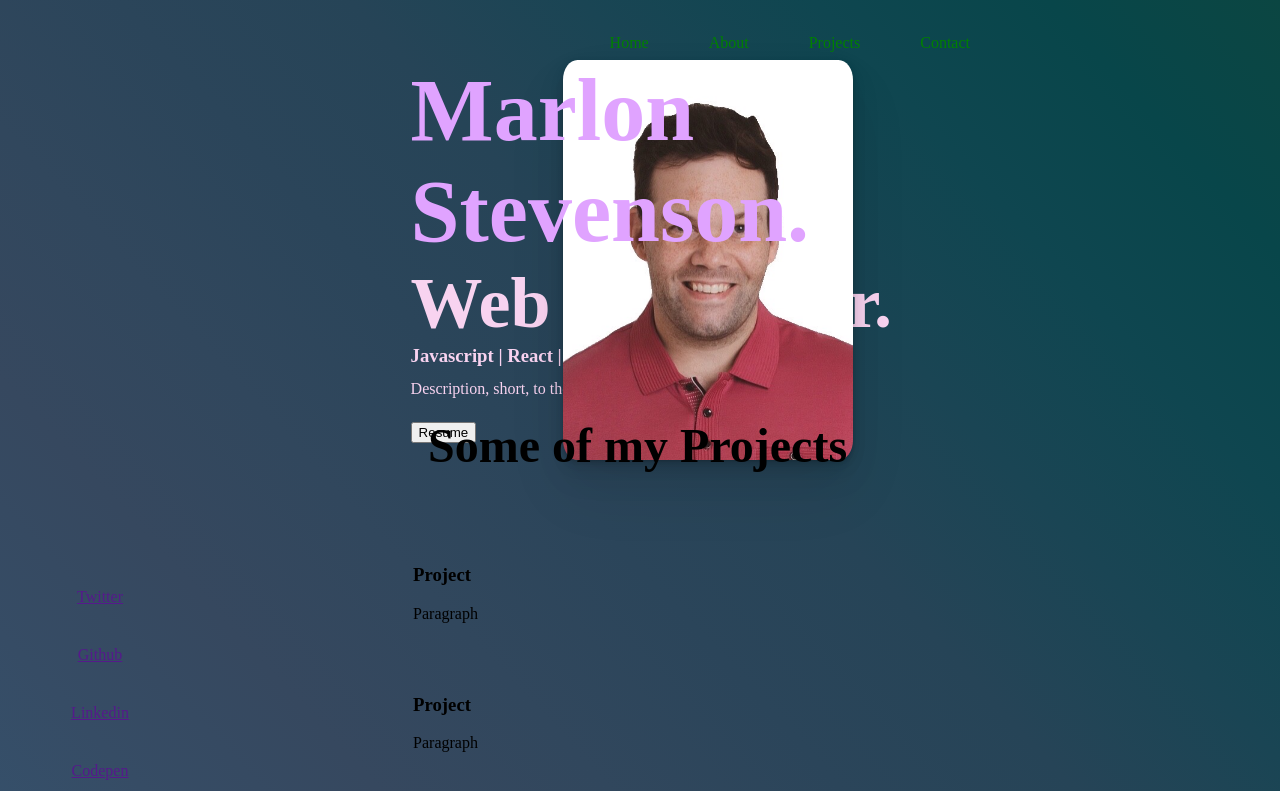
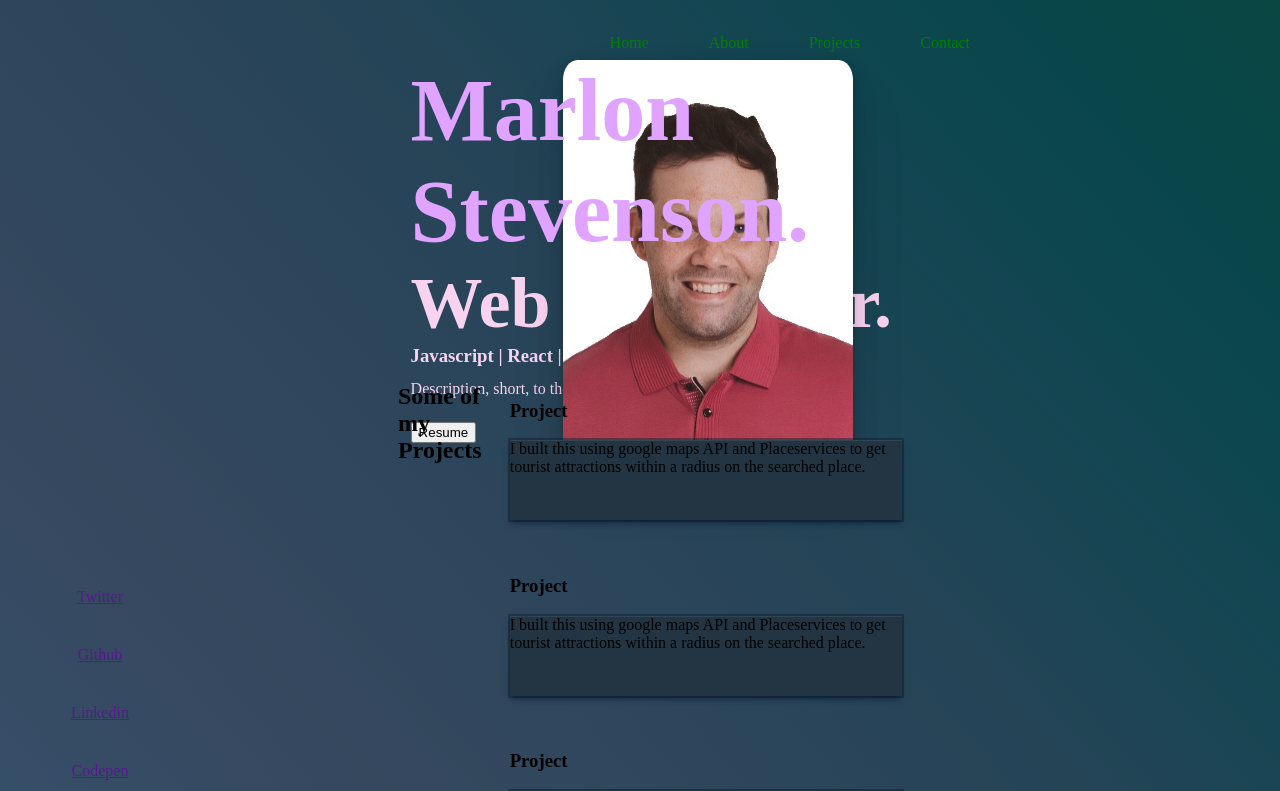
Before and after one commit to marlybone/Portfolio, a React (Vite) app: page / in a window 1280 px wide. Shown: the top 791 px of the page. Built offline with nearby package versions, Linux system fonts and the light colour scheme.

Commit message:
working on the css

```diff
--- a/src/App.css
+++ b/src/App.css
@@ -96,19 +96,33 @@ main {
 /* Projects CSS */
 .grid-container {
   display: grid;
-  grid-template-columns: 1fr;
-  margin-bottom: 15%;
+  grid-template-columns: repeat(auto-fill, minmax(300px, 1fr));
+  margin-bottom: 25%;
+  position: relative;
+  grid-gap: 20px;
 }
 
 .the-grid {
   position: relative;
   margin-top: 60%;
-  margin-left: 3%;
+  display: flex;
+  justify-content: center;
+  height: 100%
 }
 
 .grid-container > h1 {
   font-size: 3em;
   padding: 15px;
+}
+
+.project-box {
+  box-shadow: rgba(6, 24, 44, 0.4) 0px 0px 0px 2px, rgba(6, 24, 44, 0.65) 0px 4px 6px -1px, rgba(255, 255, 255, 0.08) 0px 1px 0px inset;
+  height: 80px;
+  background: hsl(207, 32%, 20%);
+}
+
+.project-card {
+
 }
 
 
--- a/src/Components/Projects.jsx
+++ b/src/Components/Projects.jsx
@@ -4,13 +4,15 @@ const Projects = () => {
   return(
   <section>
   <div className='the-grid'>
+    <h1>Some of my Projects</h1>
     <div className="grid-container">
-      <h1>Some of my Projects</h1>
       <div className="grid-items">
         <div className="project-card">
           <img src='' alt=''/>
             <h3>Project</h3>
-            <p>Paragraph</p>
+          <div className='project-box'>
+            <p>I built this using google maps API and Placeservices to get tourist attractions within a radius on the searched place.</p>
+          </div>
             <a>
               <img/>
             </a>
@@ -18,7 +20,9 @@ const Projects = () => {
         <div className="project-card">
           <img src='' alt=''/>
             <h3>Project</h3>
-            <p>Paragraph</p>
+            <div className='project-box'>
+            <p>I built this using google maps API and Placeservices to get tourist attractions within a radius on the searched place.</p>
+          </div>
             <a>
               <img/>
             </a>
@@ -26,7 +30,9 @@ const Projects = () => {
         <div className="project-card">
           <img src='' alt=''/>
             <h3>Project</h3>
-            <p>Paragraph</p>
+            <div className='project-box'>
+            <p>I built this using google maps API and Placeservices to get tourist attractions within a radius on the searched place.</p>
+          </div>
             <a>
               <img/>
             </a>
```
